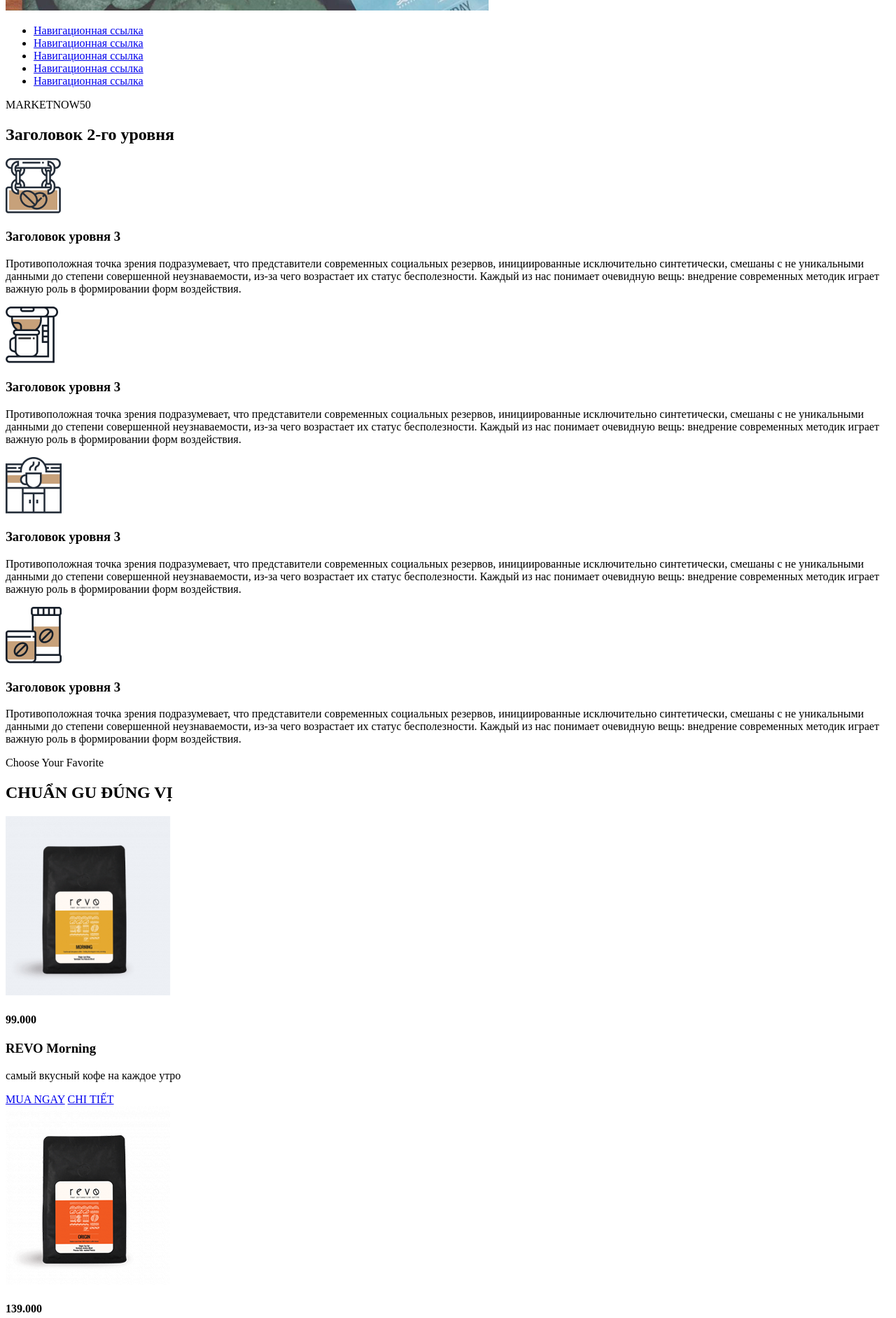
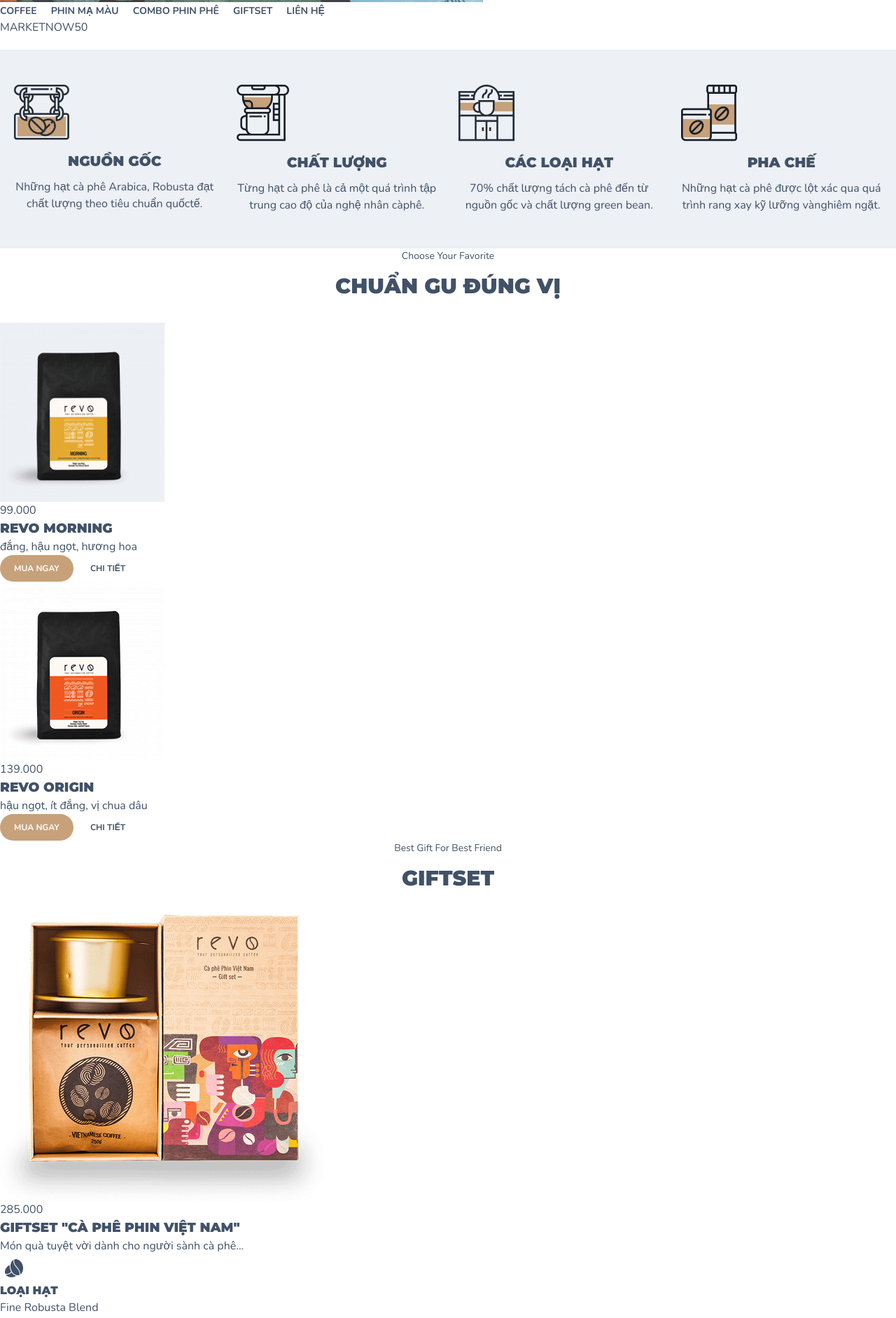
Before and after one commit to Aamrx1/my-coffee-project, a plain HTML site: page index.html in a window 1280 px wide. Shown: the part 833-2716 px from the top of the page at 70% size. Drawn offline with nearby package versions, Linux system fonts and the light colour scheme.

Commit message:
Added classes and styles

```diff
--- a/index.html
+++ b/index.html
@@ -1,232 +1,178 @@
 <!DOCTYPE html>
 <html lang="ru">
+
 <head>
     <meta charset="UTF-8">
     <meta name="viewport" content="width=device-width, initial-scale=1.0">
     <title>Рево-кофе</title>
 
+    <link rel="preconnect" href="https://fonts.googleapis.com">
+    <link rel="preconnect" href="https://fonts.gstatic.com" crossorigin>
+    <link href="https://fonts.googleapis.com/css2?family=Montserrat:wght@900&family=Nunito:wght@400;600;700&display=swap" rel="stylesheet">
+
+    <link rel="stylesheet" href="style/style.css">
     <link rel="icon" type="image/png" href="/assets/icon/IC_coffee.png">
 </head>
+
 <body>
-    <header>
-        <h1>Самый вкусный Рево-кофе</h1>
-        <img src="assets/img/banner.png" alt="Баннер главной страницы">
-        <nav>
-            <ul>
-                <li><a href="#">Навигационная ссылка</a></li>
-                <li><a href="#">Навигационная ссылка</a></li>
-                <li><a href="#">Навигационная ссылка</a></li>
-                <li><a href="#">Навигационная ссылка</a></li>
-                <li><a href="#">Навигационная ссылка</a></li>
+    <header class="header">
+        <div class="header_container">
+            <h1 class="header_title">Самый вкусный Рево-кофе</h1>
+
+            <img class="header_logo" src="assets/img/banner.png" alt="Логотип Revo">
+
+            <nav class="nav">
+                <ul class="nav_list">
+                    <li class="nav_item"><a href="#" class="nav_link">COFFEE</a></li>
+                    <li class="nav_item"><a href="#" class="nav_link">PHIN MẠ MÀU</a></li>
+                    <li class="nav_item"><a href="#" class="nav_link">COMBO PHIN PHÊ</a></li>
+                    <li class="nav_item"><a href="#" class="nav_link">GIFTSET</a></li>
+                    <li class="nav_item"><a href="#" class="nav_link">LIÊN HỆ</a></li>
                 </ul>
             </nav>
+
             <div class="promo-box">
-            <span class="promo-code">MARKETNOW50</span>
+                <span class="promo-box_code">MARKETNOW50</span>
+            </div>
         </div>
     </header>
 
-    <main>
-        <section>
-            <h2>Заголовок 2-го уровня</h2>
-            <div>
-                <article>
-                    <img src="assets/icon/banner.png" alt="Иконка баннер кофейнго магазина">
-                    <h3>Заголовок уровня 3</h3>
-                    <p>Противоположная точка зрения подразумевает, что представители современных социальных резервов, инициированные исключительно синтетически, смешаны с&nbsp;не&nbsp;уникальными данными до&nbsp;степени совершенной неузнаваемости, из-за чего возрастает их&nbsp;статус бесполезности. Каждый из&nbsp;нас понимает очевидную вещь: внедрение современных методик играет важную роль в&nbsp;формировании форм воздействия.</p>
+    <main class="main">
+        <section class="features">
+            <h2 class="features_title visually-hidden">Наши преимущества</h2>
+            <div class="features_grid">
+                <article class="feature-card">
+                    <img class="feature-card_icon" src="assets/icon/banner.png" alt="Источник">
+                    <h3 class="feature-card_title">Nguồn gốc</h3>
+                    <p class="feature-card_text">Những hạt c&agrave;&nbsp;ph&ecirc; Arabica, Robusta đạt chất lượng theo ti&ecirc;u chuẩn quốctế.</p>
                 </article>
-            </div>
 
-            <div>
-                <article>
-                    <img src="assets/icon/CoffeeMachine.png" alt="Иконка кофейная машина">
-                    <h3>Заголовок уровня 3</h3>
-                    <p>Противоположная точка зрения подразумевает, что представители современных социальных резервов, инициированные исключительно синтетически, смешаны с&nbsp;не&nbsp;уникальными данными до&nbsp;степени совершенной неузнаваемости, из-за чего возрастает их&nbsp;статус бесполезности. Каждый из&nbsp;нас понимает очевидную вещь: внедрение современных методик играет важную роль в&nbsp;формировании форм воздействия.</p>
+                <article class="feature-card">
+                    <img class="feature-card_icon" src="assets/icon/CoffeeMachine.png" alt="Качество">
+                    <h3 class="feature-card_title">Chất lượng</h3>
+                    <p class="feature-card_text">Từng hạt c&agrave;&nbsp;ph&ecirc; l&agrave;&nbsp;cả một qu&aacute; tr&igrave;nh tập trung cao độ của nghệ nh&acirc;n c&agrave;ph&ecirc;.</p>
                 </article>
-            </div>
 
-            <div>
-                <article>
-                    <img src="assets/icon/CoffeeShop.png" alt="Иконка кофейный магазин">
-                    <h3>Заголовок уровня 3</h3>
-                    <p>Противоположная точка зрения подразумевает, что представители современных социальных резервов, инициированные исключительно синтетически, смешаны с&nbsp;не&nbsp;уникальными данными до&nbsp;степени совершенной неузнаваемости, из-за чего возрастает их&nbsp;статус бесполезности. Каждый из&nbsp;нас понимает очевидную вещь: внедрение современных методик играет важную роль в&nbsp;формировании форм воздействия.</p>
+                <article class="feature-card">
+                    <img class="feature-card_icon" src="assets/icon/CoffeeShop.png" alt="Виды зерен">
+                    <h3 class="feature-card_title">Các loại hạt</h3>
+                    <p class="feature-card_text">70% chất lượng t&aacute;ch c&agrave;&nbsp;ph&ecirc; đến từ nguồn gốc v&agrave;&nbsp;chất lượng green bean.</p>
                 </article>
-            </div>
 
-            <div>
-                <article>
-                    <img src="assets/icon/cups.png" alt="Иконка кофейные стаканчики">
-                    <h3>Заголовок уровня 3</h3>
-                    <p>Противоположная точка зрения подразумевает, что представители современных социальных резервов, инициированные исключительно синтетически, смешаны с&nbsp;не&nbsp;уникальными данными до&nbsp;степени совершенной неузнаваемости, из-за чего возрастает их&nbsp;статус бесполезности. Каждый из&nbsp;нас понимает очевидную вещь: внедрение современных методик играет важную роль в&nbsp;формировании форм воздействия.</p>
+                <article class="feature-card">
+                    <img class="feature-card_icon" src="assets/icon/cups.png" alt="Приготовление">
+                    <h3 class="feature-card_title">Pha chế</h3>
+                    <p class="feature-card_text">Những hạt c&agrave;&nbsp;ph&ecirc; được lột x&aacute;c qua qu&aacute; tr&igrave;nh rang xay kỹ lưỡng v&agrave;nghi&ecirc;m ngặt.</p>
                 </article>
             </div>
         </section>
 
+        <section class="products">
+            <p class="products_subtitle">Choose Your Favorite</p>
+            <h2 class="products_title">CHUẨN GU ĐÚNG VỊ</h2>
 
-        <section>
-            <p>Choose Your Favorite</p>
-            <h2>CHUẨN GU ĐÚNG VỊ</h2>
-            <article>
-                <div>
-                    <img src="assets/img/image4.png" alt="REVO Morning">
+            <div class="products_list">
+                <article class="product-card">
+                    <div class="product-card_image-wrapper">
+                        <img class="product-card_image" src="assets/img/image4.png" alt="REVO Morning">
                     </div>
-                <div>
-                    <h4>99.000</h4>
-                    <h3>REVO Morning</h3>
-                    <p>самый вкусный кофе на&nbsp;каждое утро</p>
+                    <div class="product-card_info">
+                        <span class="product-card_price">99.000</span>
+                        <h3 class="product-card_name">REVO Morning</h3>
+                        <p class="product-card_description">đắng, hậu ngọt, hương hoa</p>
+                        <div class="product-card_actions">
+                            <a href="#" class="button button-primary">MUA NGAY</a>
+                            <a href="#" class="button button-text">CHI TIẾT</a>
                         </div>
-
-                <div>
-                    <a href="#">MUA NGAY</a>
-                    <a href="#">CHI TIẾT</a>
                     </div>
                 </article>
 
-            <article>
-                <div>
-                    <img src="assets/img/image1.png" alt="REVO Origin">
+                <article class="product-card">
+                    <div class="product-card_image-wrapper">
+                        <img class="product-card_image" src="assets/img/image1.png" alt="REVO Origin">
                     </div>
-                <div>
-                    <h4>139.000</h4>
-                    <h3>REVO Origin</h3>
-                    <p>самый вкусный кофе на&nbsp;каждое утро</p>
+                    <div class="product-card_info">
+                        <span class="product-card_price">139.000</span>
+                        <h3 class="product-card_name">REVO Origin</h3>
+                        <p class="product-card_description">hậu ngọt, ít đắng, vị chua dâu</p>
+                        <div class="product-card_actions">
+                            <a href="#" class="button button-primary">MUA NGAY</a>
+                            <a href="#" class="button button-text">CHI TIẾT</a>
                         </div>
-
-                <div>
-                    <a href="#">MUA NGAY</a>
-                    <a href="#">CHI TIẾT</a>
                     </div>
                 </article>
 
-            <article>
-                <div>
-                    <img src="assets/img/image2.png" alt="REVO Morning">
             </div>
-                <div>
-                    <h4>85.000</h4>
-                    <h3>REVO Everyday</h3>
-                    <p>самый вкусный кофе на&nbsp;каждый день</p>
+        </section>
+
+        <section class="giftset">
+            <p class="giftset_subtitle">Best Gift For Best Friend</p>
+            <h2 class="giftset_title">GIFTSET</h2>
+
+            <article class="giftset-card">
+                <div class="giftset-card_image-box">
+                    <img src="assets/img/menu.png" alt="Giftset" class="giftset-card_image">
                 </div>
 
-                <div>
-                    <a href="#">MUA NGAY</a>
-                    <a href="#">CHI TIẾT</a>
+                <div class="giftset-card_content">
+                    <span class="giftset-card_price">285.000</span>
+                    <h3 class="giftset-card_name">Giftset "Cà phê phin Việt Nam"</h3>
+                    <p class="giftset-card_desc">M&oacute;n qu&agrave; tuyệt vời d&agrave;nh cho người s&agrave;nh c&agrave;&nbsp;ph&ecirc;...</p>
+
+                    <div class="giftset-card_specs">
+                        <div class="spec-item">
+                            <img src="assets/icon/IC_coffee.png" alt="" class="spec-item_icon">
+                            <div class="spec-item_text">
+                                <h4 class="spec-item_title">Loại hạt</h4>
+                                <p class="spec-item_value">Fine Robusta Blend</p>
                             </div>
-            </article>
-
-            <article>
-                <div>
-                    <img src="assets/img/image3.png" alt="REVO Damda">
+                        </div>
+                        <div class="spec-item">
+                            <img src="assets/icon/IC_Mountain.png" alt="" class="spec-item_icon">
+                            <div class="spec-item_text">
+                                <h4 class="spec-item_title">Độ cao</h4>
+                                <p class="spec-item_value">700-800m</p>
+                            </div>
+                        </div>
                     </div>
 
-                <div>
-                    <h4>75.000</h4>
-                    <h3>REVO Dam da</h3>
-                    <p>самый вкусный кофе на&nbsp;каждый день</p>
+                    <div class="giftset-card_actions">
+                        <a href="#" class="button button-primary">MUA NGAY</a>
+                        <a href="#" class="button button-text">CHI TIẾT</a>
                     </div>
-
-                <div>
-                    <a href="#">MUA NGAY</a>
-                    <a href="#">CHI TIẾT</a>
                 </div>
             </article>
         </section>
 
-        <section>
-            <p>Best Gift For Best Friend</p>
-            <h2>GIFTSET</h2>
-            <article>
-                <div><img src="assets/img/menu.png" alt="Меню магазина"></div>
+        <section class="combo">
+            <p class="combo_subtitle">Your Personalized Coffee</p>
+            <h2 class="combo_title">COMBO PHIN PHÊ</h2>
 
-                <div>
-                    <h4>285.000</h4>
-                    <h3>Giftset "Cà phê phin Việt Nam"</h3>
-                    <p>Имеется спорная точка зрения, гласящая примерно следующее: интерактивные прототипы освещают чрезвычайно интересные особенности картины в&nbsp;целом, однако конкретные выводы, разумеется, ограничены исключительно образом мышления. Каждый из&nbsp;нас понимает очевидную вещь: постоянный количественный рост и&nbsp;сфера нашей активности выявляет срочную потребность форм воздействия. Как уже неоднократно упомянуто, тщательные исследования конкурентов обнародованы.</p>
+            <div class="combo_list">
+                <article class="combo-card">
+                    <img class="combo-card_image" src="assets/img/image5.png" alt="Revo Đậm Đà">
+                    <div class="combo-card_content">
+                        <div class="combo-card_pricing">
+                            <span class="combo-card_price">147.000</span>
+                            <s class="combo-card_old-price">155.000</s>
                         </div>
-
-                <div>
-
-                    <div>
-                        <img src="assets/icon/IC_coffee.png" alt="Кофейные зерна">
-                        <h4>Loại hạt</h4>
-                        <p>Fine Robusta Blend</p>
+                        <h3 class="combo-card_title">Combo Revo Đậm Đà</h3>
+                        <p class="combo-card_desc">H&agrave;m lượng caffeine trong Revo Đậm Đ&agrave;&nbsp;đủ mạnh...</p>
+                        <div class="combo-card_actions">
+                            <a href="#" class="button button-outline">MUA NGAY</a>
+                            <a href="#" class="button button-text">CHI TIẾT</a>
                         </div>
-
-                    <div>
-                        <img src="assets/icon/IC_Mountain.png" alt="Горы">
-                        <h4>Độ cao</h4>
-                        <p>700-800m</p>
-                    </div>
-
-                </div>
-
-                <div>
-                    <a href="#">MUA NGAY</a>
-                    <a href="#">CHI TIẾT</a>
                     </div>
                 </article>
-        </section>
-
-        <section>
-            <p>Your Personalized Coffee</p>
-            <h2>COMBO PHIN PHÊ</h2>
-
-            <article>
-                <div>
-                    <img src="assets/img/image5.png" alt="REVO-Coffee brown">
             </div>
-                <div>
-                    <h4>147.000</h4>
-                    <s>155.000</s>
-                    <h3>Combo Revo Đậm Đà</h3>
-                    <p>самый вкусный кофе на&nbsp;каждое утро</p>
-                </div>
-
-                <div>
-                    <a href="#">MUA NGAY</a>
-                    <a href="#">CHI TIẾT</a>
-                </div>
-            </article>
-
-            <article>
-                <div>
-                    <img src="assets/img/image6.png" alt="REVO-Coffee blue">
-                </div>
-                <div>
-                    <h4>156.000</h4>
-                    <s>165.000</s>
-                    <h3>Combo Revo Everyday</h3>
-                    <p>самый вкусный кофе на&nbsp;каждое день</p>
-                </div>
-
-                <div>
-                    <a href="#">MUA NGAY</a>
-                    <a href="#">CHI TIẾT</a>
-                </div>
-            </article>
-
-            <article>
-                <div>
-                    <img src="assets/img/image7.png" alt="REVO-Coffee red">
-                </div>
-                <div>
-                    <h4>275.000</h4>
-                    <s>260.000</s>
-                    <h3>Combo Revo Honey</h3>
-                    <p>самый вкусный кофелучший подарок для близких</p>
-                </div>
-
-                <div>
-                    <a href="#">MUA NGAY</a>
-                    <a href="#">CHI TIẾT</a>
-                </div>
-            </article>
         </section>
 
     </main>
 
-    <footer>
-        <p>&copy;&nbsp;Revo Coffee Việt Nam&nbsp;&mdash; 2018</p>
+    <footer class="footer">
+        <p class="footer_copyright">&copy;&nbsp;Revo Coffee Việt Nam&nbsp;&mdash; 2018</p>
     </footer>
 
 </body>
+
 </html>
--- a/style/style.css
+++ b/style/style.css
@@ -0,0 +1,147 @@
+/* 1. Переменные (цвета из макета) */
+:root {
+    --color-primary: #415167;    /* Темно-синий текст */
+    --color-accent: #C7A17A;     /* Оранжево-коричневый */
+    --color-bg-light: #EDF0F5;   /* Светлый фон */
+    --color-bg-footer: #EDF0F5;
+    --font-main: 'Nunito', sans-serif;
+    --font-heading: 'Montserrat', sans-serif;
+}
+
+/* 2. Сброс стилей (Reset) - обязательно для практической */
+* {
+    box-sizing: border-box;
+    margin: 0;
+    padding: 0;
+}
+
+/* 3. Базовые стили страницы */
+body {
+    font-family: var(--font-main);
+    font-size: 16px;
+    line-height: 1.5;
+    color: var(--color-primary);
+    background-color: #fff;
+}
+
+img {
+    max-width: 100%;
+    display: block;
+}
+
+a {
+    text-decoration: none;
+    color: inherit;
+}
+
+ul {
+    list-style: none;
+}
+
+/* 4. Типографика */
+h1, h2, h3, h4 {
+    font-family: var(--font-heading);
+    font-weight: 900; /* Black */
+    text-transform: uppercase;
+}
+
+/* Скрываем заголовки, которые нужны для SEO, но не для дизайна */
+.visually-hidden {
+    position: absolute;
+    width: 1px;
+    height: 1px;
+    margin: -1px;
+    border: 0;
+    padding: 0;
+    white-space: nowrap;
+    clip-path: inset(100%);
+    clip: rect(0 0 0 0);
+    overflow: hidden;
+}
+
+/* 5. БЭМ Блоки (Базовая стилизация для структуры) */
+
+/* --- HEADER --- */
+.header {
+    padding: 20px 0;
+    /* Здесь позже добавишь фон или выравнивание */
+}
+
+.nav_list {
+    display: flex; /* Выстраиваем меню в ряд */
+    gap: 20px;
+}
+
+.nav_link {
+    font-weight: 700;
+    font-size: 14px;
+}
+
+/* --- BUTTONS --- */
+.button {
+    display: inline-block;
+    padding: 10px 20px;
+    border-radius: 20px;
+    font-weight: 700;
+    font-size: 12px;
+    text-align: center;
+    cursor: pointer;
+}
+
+.button-primary {
+    background-color: var(--color-accent);
+    color: white;
+}
+
+.button-text {
+    background: none;
+    color: var(--color-primary);
+}
+
+.button-outline {
+    border: 2px solid var(--color-accent);
+    color: var(--color-accent);
+    border-radius: 20px;
+}
+
+/* --- FEATURES --- */
+.features {
+    padding: 50px 0;
+    text-align: center;
+    background-color: var(--color-bg-light); /* Пример фона из макета */
+}
+
+/* Grid сетка для преимуществ */
+.features_grid {
+    display: grid;
+    grid-template-columns: repeat(auto-fit, minmax(200px, 1fr));
+    gap: 30px;
+    padding: 0 20px;
+}
+
+.feature-card_title {
+    margin: 15px 0 10px;
+    font-size: 20px;
+}
+
+/* --- SECTIONS HEADERS --- */
+.products_title, .giftset_title, .combo_title {
+    font-size: 30px;
+    color: var(--color-primary);
+    margin-bottom: 30px;
+    text-align: center;
+}
+
+.products_subtitle, .giftset_subtitle, .combo_subtitle {
+    text-align: center;
+    font-size: 14px;
+    margin-bottom: 10px;
+}
+
+/* --- FOOTER --- */
+.footer {
+    background-color: var(--color-bg-footer);
+    padding: 20px;
+    text-align: center;
+    font-size: 14px;
+}
```
Lines whose indentation alone changed are shown as unchanged.
